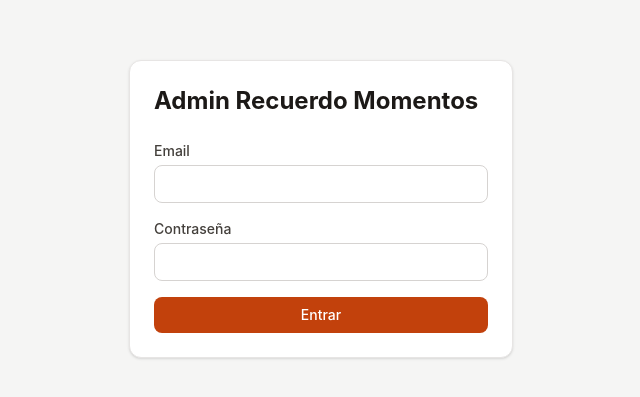
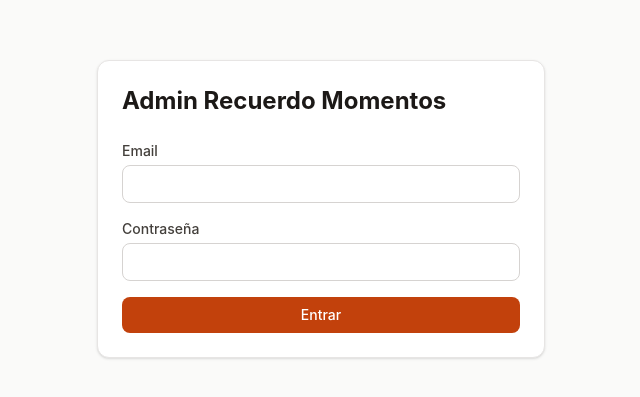
Before and after one commit to holk26/mugs, a React (Vite) app in the folder apps/dashboard/: page /login in a window 1280 px wide. Shown: the part 191-588 px from the top of the page, without its empty margins (319-959 px from the left). Built offline with nearby package versions, Linux system fonts and the light colour scheme; no server answers.

Commit message:
feat(dashboard): login responsive

```diff
--- a/apps/dashboard/src/routes/login.tsx
+++ b/apps/dashboard/src/routes/login.tsx
@@ -31,8 +31,8 @@ export function LoginPage() {
   });
 
   return (
-    <div className="flex min-h-screen items-center justify-center bg-stone-100 p-4">
-      <div className="w-full max-w-sm card">
+    <div className="flex min-h-screen items-center justify-center px-4 py-12 bg-stone-50">
+      <div className="w-full max-w-md space-y-6 rounded-xl border border-stone-200 bg-white p-6 shadow-sm">
         <h1 className="mb-6 text-2xl font-bold text-stone-900">Admin Recuerdo Momentos</h1>
         <form onSubmit={handleSubmit((d) => mutation.mutate(d))} className="space-y-4">
           <div>
```
